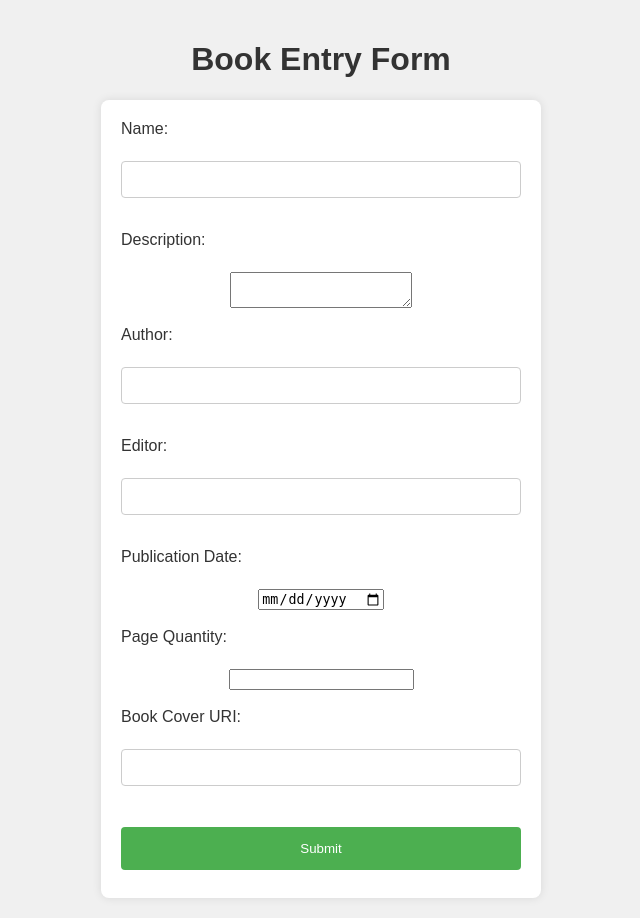
After one commit to xborrasmercant/Bookself, a FastAPI app: template templates/book_form.html in a window 1280 px wide. The commit adds this page. Shown: the whole page, without its empty margins (319-959 px from the left). Run offline with FastAPI, Linux system fonts and the light colour scheme; the template is opened without the code that fills it, so the values that code supplies are empty; parts of the project's set-up code (start-up, migrations or seed data) failed here and were passed over; some libraries are stand-ins or nearby versions.

Commit message:
book submission

```diff
--- a/main.py
+++ b/main.py
@@ -1,8 +1,11 @@
+import datetime
+import random
 from typing import Annotated
 from fastapi import FastAPI, Form, Request
 from fastapi.responses import HTMLResponse
 from fastapi.templating import Jinja2Templates
 from fastapi.staticfiles import StaticFiles
+from psycopg2 import Date
 import uvicorn
 
 from connector import Connector
@@ -12,6 +15,10 @@ templates = Jinja2Templates(directory="templates")
 
 app.mount("/static", StaticFiles(directory="static"), name="static")
 
+# ===============
+# GET ENDPOINTS
+# ===============
+
 @app.get("/", response_class=HTMLResponse)
 def root(request: Request):
     return templates.TemplateResponse(request=request, name="index.html")
@@ -20,25 +27,41 @@ def root(request: Request):
 def login_endpoint(request: Request):
     return templates.TemplateResponse(request=request, name="login.html")
 
+@app.get("/register", response_class=HTMLResponse)
+def register_endpoint(request: Request):
+    return templates.TemplateResponse(request=request, name="register.html")
+
+@app.get("/hub", response_class=HTMLResponse)
+def hub_endpoint(request: Request):
+    return templates.TemplateResponse(request=request, name="hub.html")
+
+@app.get("/books/create", response_class=HTMLResponse)
+def register_endpoint(request: Request):
+    return templates.TemplateResponse(request=request, name="book_form.html")
+
+
+# ===============
+# POST ENDPOINTS
+# ===============
+
 @app.post("/login/request", response_class=HTMLResponse)
-def login_request(username_or_email: Annotated[str, Form()], password: Annotated[str, Form()]):
+def login_request(request: Request, username_or_email: Annotated[str, Form()], password: Annotated[str, Form()]):
     connector = Connector()
 
     try:
-        connector.user_login(username_or_email, password)
-        connector.end_session()
-        return f"Login succeeded: {username_or_email, password}"
+        if connector.user_login(username_or_email, password):
+            connector.end_session()
+            return templates.TemplateResponse(request=request, name="hub.html")
+        else:
+            return f"[ERROR] User or password are not correct."
 
     except Exception as e:
         print(e)
         return "Login failed"
 
-@app.get("/register", response_class=HTMLResponse)
-def register_endpoint(request: Request):
-    return templates.TemplateResponse(request=request, name="register.html")
 
 @app.post("/register/request", response_class=HTMLResponse)
-def register_request(username: Annotated[str, Form()], email: Annotated[str, Form()], password: Annotated[str, Form()], confirm_password: Annotated[str, Form()]):
+def register_request(request: Request, username: Annotated[str, Form()], email: Annotated[str, Form()], password: Annotated[str, Form()], confirm_password: Annotated[str, Form()]):
     connector = Connector()
 
     if password != confirm_password:
@@ -47,11 +70,44 @@ def register_request(username: Annotated[str, Form()], email: Annotated[str, For
     try:
         connector.user_register(username, email, password)
         connector.end_session()
-        return "Registration succeeded"
+        return templates.TemplateResponse(request=request, name="hub.html")
 
     except Exception as e:
         print(e)
         return "Registration failed"
+
+
+@app.post("/users_list", response_class=HTMLResponse)
+def hub_endpoint(request: Request):
+    connector = Connector()
+
+    registered_users = str(connector.get_registered_users())
+    connector.end_session()
+
+    return registered_users
+
+
+@app.post("/books/create/submit", response_class=HTMLResponse)
+def register_endpoint(request: Request,
+                      name: Annotated[str, Form()],
+                      description: Annotated[str, Form()],
+                      author: Annotated[str, Form()],
+                      editor: Annotated[str, Form()],
+                      publication_date: Annotated[Date, Form()],
+                      page_qty: Annotated[int, Form()],
+                      book_cover_uri: Annotated[str, Form()],
+                      ):
+
+    connector = Connector()
+
+    book_id = random.randint(0, 9999999999)
+    connector.insert_book(book_id, name, description, author, publication_date, page_qty, book_cover_uri)
+    connector.insert_user_book(book_id, username, datetime.datetime.now(), datetime.datetime.now())
+
+
+
+    return templates.TemplateResponse(request=request, name="book_form.html")
+
 
 
 if __name__ == "__main__":
--- /dev/null
+++ b/static/styles.css
@@ -0,0 +1,85 @@
+body {
+    display: flex;
+    flex-direction: column;
+    align-items: center;
+    justify-content: center;
+    min-height: 100vh;
+    font-family: Arial, sans-serif;
+    background-color: #f0f0f0;
+    color: #333;
+    padding: 20px;
+    margin: 0;
+}
+
+a {
+    text-decoration: none;
+    color: #e8e8e8;
+}
+
+h2 {
+    color: #444;
+}
+
+button {
+    background-color: #007bff;
+    border: none;
+    color: white;
+    padding: 10px 20px;
+    text-align: center;
+    text-decoration: none;
+    display: inline-block;
+    font-size: 16px;
+    margin: 4px 2px;
+    cursor: pointer;
+    border-radius: 5px;
+    transition: background-color 0.3s ease;
+}
+
+button:hover {
+    background-color: #0056b3;
+}
+
+form {
+    background-color: white;
+    padding: 20px;
+    border-radius: 8px;
+    box-shadow: 0 0 10px rgba(0,0,0,0.1);
+    width: 100%;
+    max-width: 400px;
+    margin: auto;
+    display: flex;
+    flex-direction: column;
+    align-items: center;
+}
+
+label {
+    display: block;
+    margin-bottom: 5px;
+    text-align: left;
+    width: 100%;
+}
+
+input[type=text], input[type=password], input[type=email], input[type=password] {
+    width: 100%;
+    padding: 10px;
+    margin-bottom: 15px;
+    display: block;
+    border: 1px solid #ccc;
+    border-radius: 4px;
+    box-sizing: border-box;
+}
+
+input[type=submit], button[type=submit] {
+    width: 100%;
+    background-color: #4CAF50;
+    color: white;
+    padding: 14px 20px;
+    margin: 8px 0;
+    border: none;
+    border-radius: 4px;
+    cursor: pointer;
+}
+
+input[type=submit]:hover, button[type=submit]:hover {
+    background-color: #45a049;
+}
--- /dev/null
+++ b/templates/book_form.html
@@ -0,0 +1,37 @@
+<!DOCTYPE html>
+<html>
+<head>
+    <meta charset="UTF-8">
+    <meta name="viewport" content="width=device-width, initial-scale=1.0">
+    <title>Bookself</title>
+    <link rel="stylesheet" href="/static/styles.css">
+</head>
+<body>
+    <h1>Book Entry Form</h1>
+    <form action="/books/create/submit" method="post">
+
+        <label for="name">Name:</label><br>
+        <input type="text" id="name" name="name"><br>
+
+        <label for="description">Description:</label><br>
+        <textarea id="description" name="description"></textarea><br>
+
+        <label for="author">Author:</label><br>
+        <input type="text" id="author" name="author"><br>
+
+        <label for="editor">Editor:</label><br>
+        <input type="text" id="editor" name="editor"><br>
+
+        <label for="publication_date">Publication Date:</label><br>
+        <input type="date" id="publication_date" name="publication_date"><br>
+
+        <label for="page_qty">Page Quantity:</label><br>
+        <input type="number" id="page_qty" name="page_qty"><br>
+
+        <label for="book_cover_uri">Book Cover URI:</label><br>
+        <input type="text" id="book_cover_uri" name="book_cover_uri"><br>
+
+        <input type="submit" value="Submit">
+    </form>
+</body>
+</html>
--- a/templates/index.html
+++ b/templates/index.html
@@ -3,7 +3,8 @@
 <head>
     <meta charset="UTF-8">
     <meta name="viewport" content="width=device-width, initial-scale=1.0">
-    <title>Document</title>
+    <title>Bookself</title>
+    <link rel="stylesheet" href="/static/styles.css">
 </head>
 <body>
     <button type="button" id="login_button"><a href="/login">LOGIN</a></button>
--- a/templates/login.html
+++ b/templates/login.html
@@ -3,8 +3,8 @@
 <head>
     <meta charset="UTF-8">
     <meta name="viewport" content="width=device-width, initial-scale=1.0">
-    <title>Document</title>
-</head>
+    <title>Bookself</title>
+    <link rel="stylesheet" href="/static/styles.css"></head>
 <body>
 
     <h2>Login Form</h2>
--- a/templates/register.html
+++ b/templates/register.html
@@ -3,8 +3,8 @@
 <head>
     <meta charset="UTF-8">
     <meta name="viewport" content="width=device-width, initial-scale=1.0">
-    <title>Document</title>
-</head>
+    <title>Bookself</title>
+    <link rel="stylesheet" href="/static/styles.css"></head>
 <body>
 
     <h2>Registration Form</h2>
```
Also changed, not shown: connector.py (+53 -7 lines), sql.txt (+32 -7 lines), templates/hub.html (added, +14 -0 lines), README.md.
